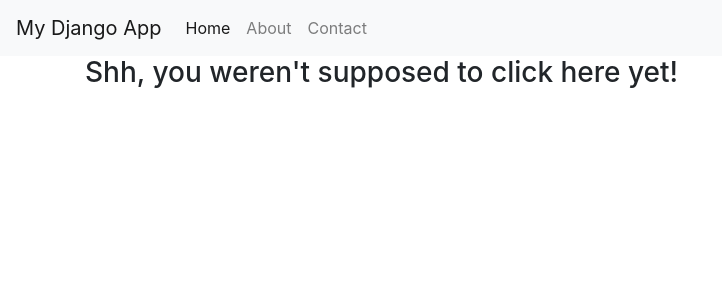
After one commit to mitcherrman/deposummarizer, a Django app: page /about in a window 1280 px wide. The commit adds this page. Shown: the top 300 px of the page, without its empty margins (0-722 px from the left). Run offline with Django 5.2, Linux system fonts and the light colour scheme; some libraries are stand-ins or nearby versions.

Commit message:
added functionality to topbar buttons

```diff
--- /dev/null
+++ b/server/templates/about.html
@@ -0,0 +1,7 @@
+{% extends "base.html" %}
+
+{% block title %} About {% endblock %}
+{% block content %}
+<!-- WORK IN PROGRESS-->
+<h3>Shh, you weren't supposed to click here yet!</h3>
+{% endblock %}
--- a/server/templates/base.html
+++ b/server/templates/base.html
@@ -17,13 +17,13 @@
       <div class="collapse navbar-collapse" id="navbarNav">
         <ul class="navbar-nav">
           <li class="nav-item active">
-            <a class="nav-link" href="#">Home</a>
+            <a class="nav-link" href="/home">Home</a>
           </li>
           <li class="nav-item">
-            <a class="nav-link" href="#">About</a>
+            <a class="nav-link" href="/about">About</a>
           </li>
           <li class="nav-item">
-            <a class="nav-link" href="#">Contact</a>
+            <a class="nav-link" href="/contact">Contact</a>
           </li>
         </ul>
       </div>
--- a/server/urls.py
+++ b/server/urls.py
@@ -22,6 +22,8 @@ urlpatterns = [
     path('admin', admin.site.urls),
     path('summarize', views.summarize, name='summarize'),
     path("home", views.home, name="home"),
+    path("about", views.about, name="about"),
+    path("contact", views.contact, name="contact"),
     path('output', views.output, name='output'),
     path('out', views.out, name='out'),
     path('clear', views.clear, name='clear'),
--- a/server/views.py
+++ b/server/views.py
@@ -151,6 +151,16 @@ def home(request):
 		return HttpResponseNotAllowed(['GET'])
 	return render(request, "home.html")
 
+def about(request):
+	if request.method != 'GET':
+		return HttpResponseNotAllowed(['GET'])
+	return render(request, "about.html")
+
+def contact(request):
+	if request.method != 'GET':
+		return HttpResponseNotAllowed(['GET'])
+	return render(request, "contact.html")
+
 def output(request):
 	if request.method != 'GET':
 		return HttpResponseNotAllowed(['GET'])
```
Also changed, not shown: server/templates/contact.html (added, +7 -0 lines).
